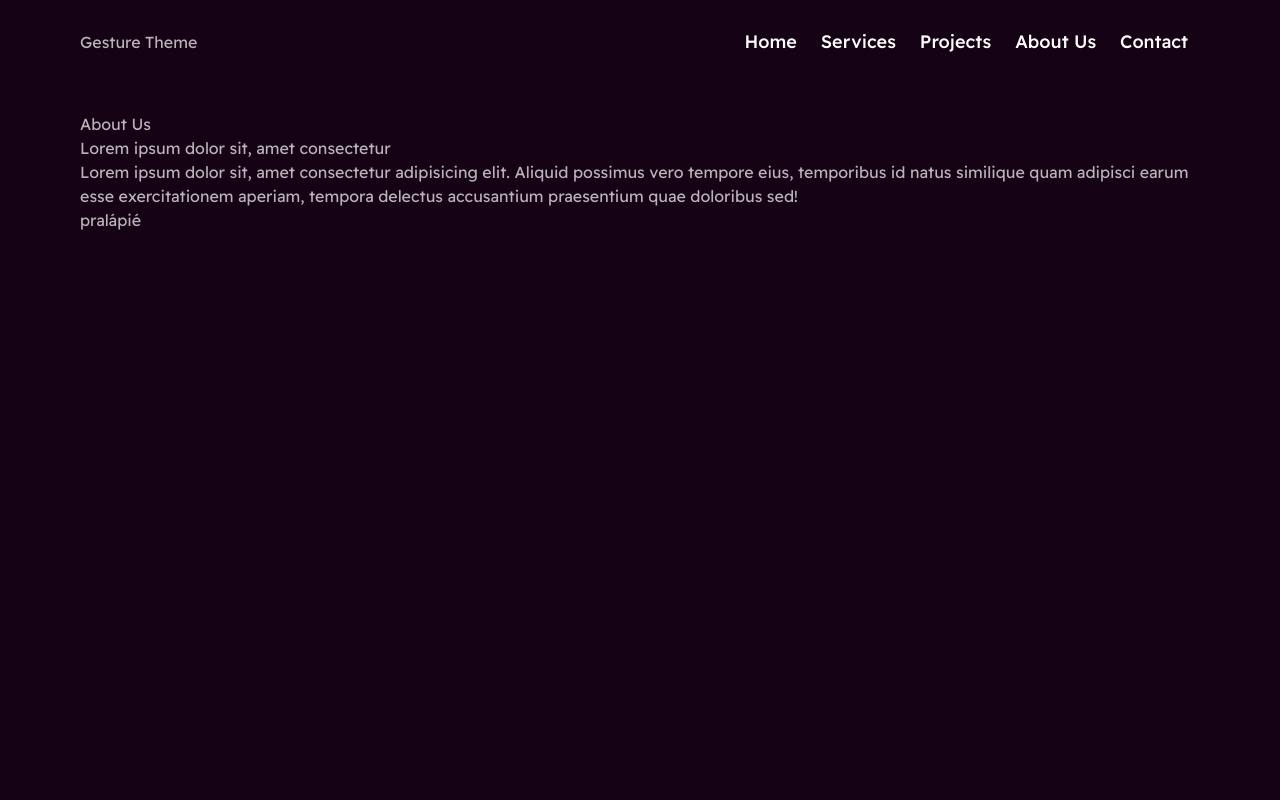
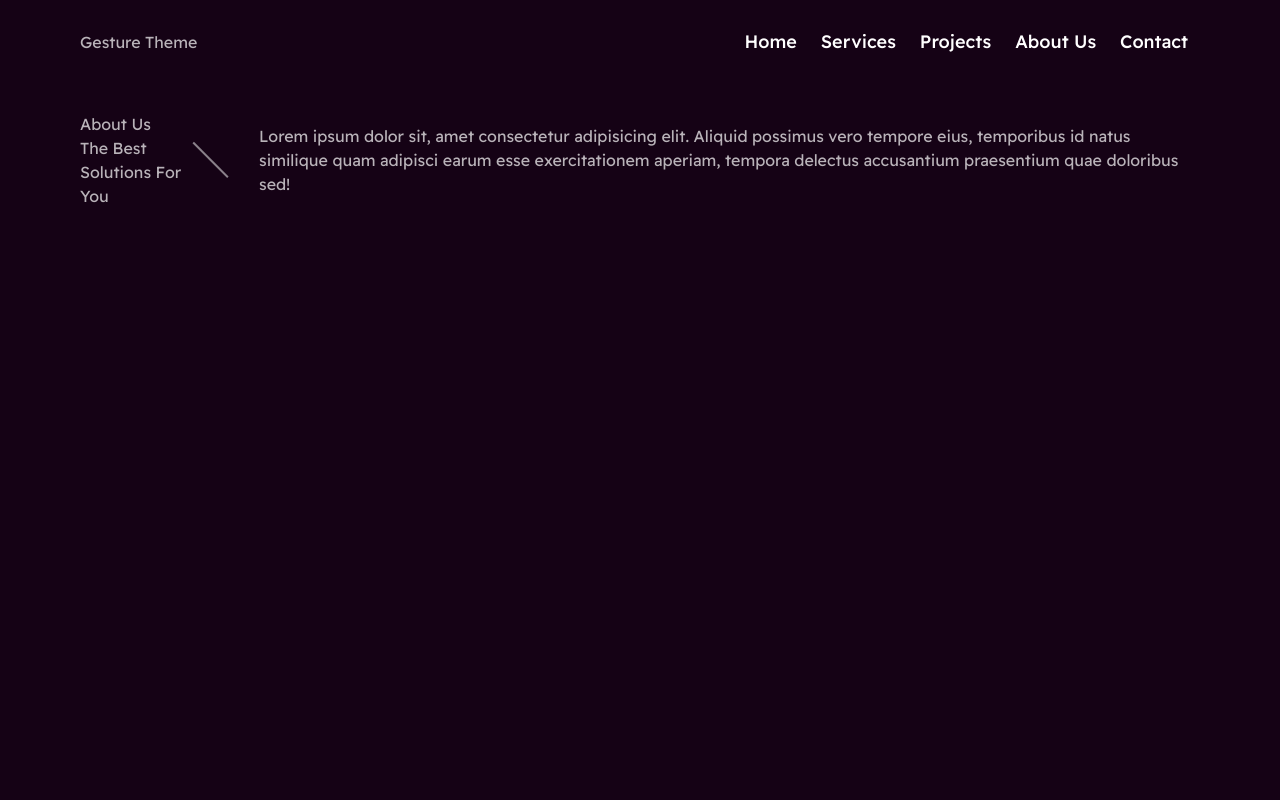
Before and after one commit to nunoprat/gesture-theme, a Vue app: page / in a window 1280 px wide. Shown: the top 800 px of the page. Built offline with nearby package versions, Linux system fonts and the light colour scheme.

Commit message:
Update ResumeSection.vue

```diff
--- a/src/components/sections/ResumeSection.vue
+++ b/src/components/sections/ResumeSection.vue
@@ -1,15 +1,19 @@
 <template>
   <section class="section">
-    <div class="container">
-      <h6 class="up-heading">About Us</h6>
-      <h2 class="heading-1">Lorem ipsum dolor sit, amet consectetur</h2>
-      <p>
+    <div class="container flex items-center justify-between">
+      <div class="">
+        <h6 class="up-heading">About Us</h6>
+        <h2 class="heading-1 w-full">The Best Solutions For You</h2>
+      </div>
+      <div
+        class="bar h-0.5 w-24 bg-white bg-opacity-50 transform rotate-45"
+      ></div>
+      <p class="ml-6">
         Lorem ipsum dolor sit, amet consectetur adipisicing elit. Aliquid
         possimus vero tempore eius, temporibus id natus similique quam adipisci
         earum esse exercitationem aperiam, tempora delectus accusantium
         praesentium quae doloribus sed!
       </p>
-      <p>pralápié</p>
     </div>
   </section>
 </template>
```
